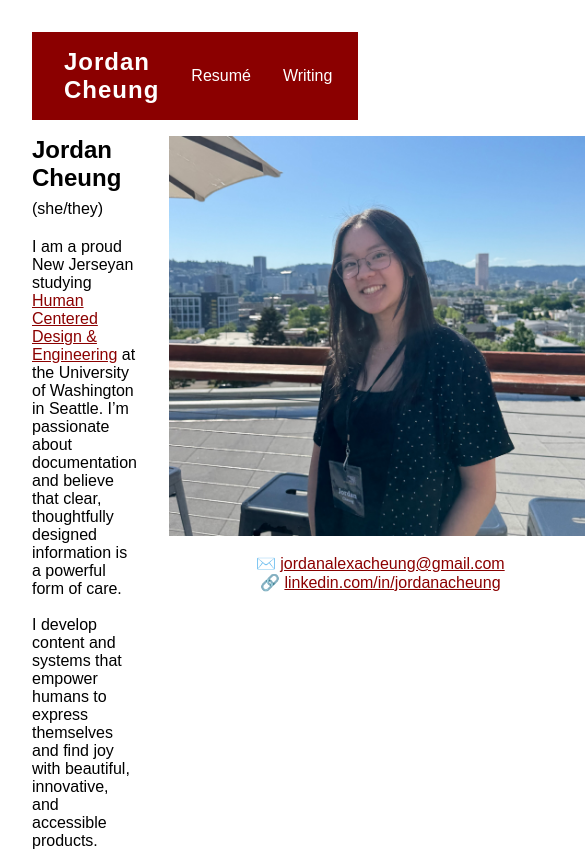
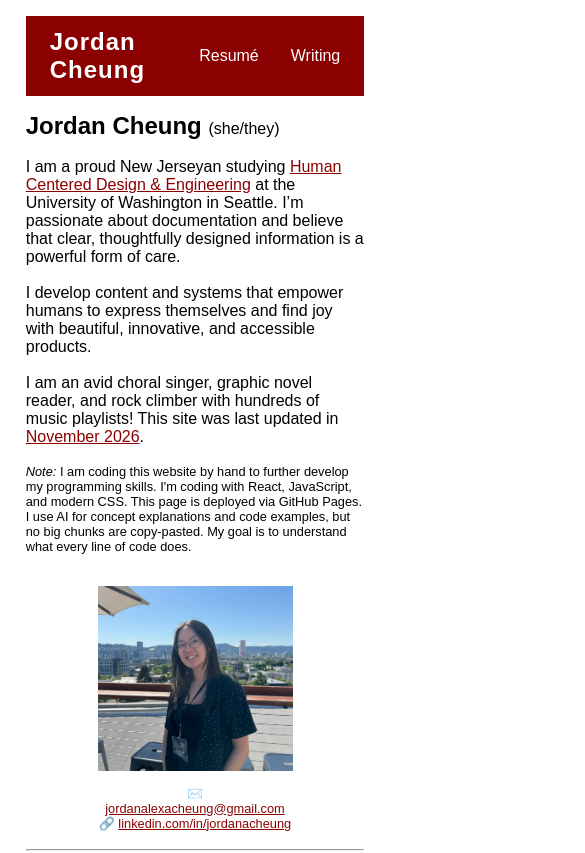
Before and after one commit to jordan-a-cheung/jordan-a-cheung.github.io, a React (Vite) app: page / in a window 390 px wide. Shown: the top 853 px of the page, 585 px wide, since content can reach past the window. Built offline with nearby package versions, Linux system fonts and the light colour scheme.

Commit message:
making the home page responsive

```diff
--- a/src/App.css
+++ b/src/App.css
@@ -4,6 +4,21 @@
     margin: 0;
     padding: 0;
     box-sizing: border-box;
+}
+
+body {
+  font-family: Arial, Helvetica, sans-serif;
+  font-size: 1rem;
+  align-items: center;
+  /* min-height: 100vh; */
+  width: 80vw;
+  max-width: 1000px;
+  padding: 2rem;
+  margin-inline: auto;
+  @media (width < 900px) {
+    width: 95vw;
+    padding: 1rem;
+  }
 }
 
 .nav-bar {
@@ -15,6 +30,9 @@
   align-items: center;
   overflow: hidden;
   margin-bottom: 1rem;
+  @media (width < 900px) {
+    padding: .25rem .5rem;
+  }
 }
 
 .nav-bar a, .nav-bar a:link, .nav-bar a:visited {
@@ -79,15 +97,6 @@ svg {
   max-width: 100%;
 }
 
-body {
-  font-family: Arial, Helvetica, sans-serif;
-  font-size: 1rem;
-  min-height: 100vh;
-  max-width: 1000px;
-  padding: 2rem;
-  margin-inline: auto;
-}
-
 h1 {
   font-size: 1.5rem;
   font-weight: normal;
@@ -98,15 +107,19 @@ footer {
   /* position: fixed;
   bottom: 20px;
   left: 0;
-  width: 100%;
-  text-align: center; */
+  width: 100%; */
+  text-align: center;
 }
 
 .about-me {
   display: flex;
   flex-direction: row;
-  /* align-items: center; */
+  align-items: flex-start;
   gap: 2rem;
+  @media (width < 900px) {
+    flex-direction: column;
+    align-items: center;
+  }
 }
 
 .my-face {
@@ -114,10 +127,18 @@ footer {
   padding: 0 0 1rem 1rem; */
   text-align: center;
   flex-shrink: 0;
+  width: 20vw;
+  @media (width < 900px) {
+    flex-shrink: 1;
+    width: 50vw;
+    justify-items: center;
+    font-size: .8rem;
+  }
 }
 
 .bio {
-  flex: 1;
+  flex-shrink: 1;
+  align-self: center;
 }
 
 ul {
@@ -127,3 +148,7 @@ ul {
 li {
   margin-bottom: 0.5rem;
 }
+
+.disclaimer {
+  font-size: .8rem;
+}
--- a/src/App.jsx
+++ b/src/App.jsx
@@ -40,16 +40,18 @@ function App() {
             I am an avid choral singer, graphic novel reader, and rock climber with hundreds of music playlists!
             This site was last updated in <a href="https://open.spotify.com/playlist/6Dnw8und7r5k3dzfkmC2X4?si=7aab09d2a5bf4304">November 2026</a>.
             <br /><br />
-            <i>Note: </i>
-              I am coding this website by hand to further develop my programming skills.
-              I'm coding with React, JavaScript, and modern CSS. This page is deployed via GitHub Pages.
-              I use AI for concept explanations and code examples, but no big chunks are copy-pasted.
-              My goal is to understand what every line of code does.
+            <div className="disclaimer">
+              <i>Note: </i>
+                I am coding this website by hand to further develop my programming skills.
+                I'm coding with React, JavaScript, and modern CSS. This page is deployed via GitHub Pages.
+                I use AI for concept explanations and code examples, but no big chunks are copy-pasted.
+                My goal is to understand what every line of code does.
+            </div>
           </p>
         </div>
 
         <div className="my-face">
-          <img src={jordanFace} height="400px" alt="Jordan on a balcony smiling with Portland in the background." />
+          <img src={jordanFace} alt="Jordan on a balcony smiling with Portland in the background." />
           <br />
           ✉️ <a href="mailto:jordanalexacheung@gmail.com">jordanalexacheung@gmail.com</a>
           <br />
```
